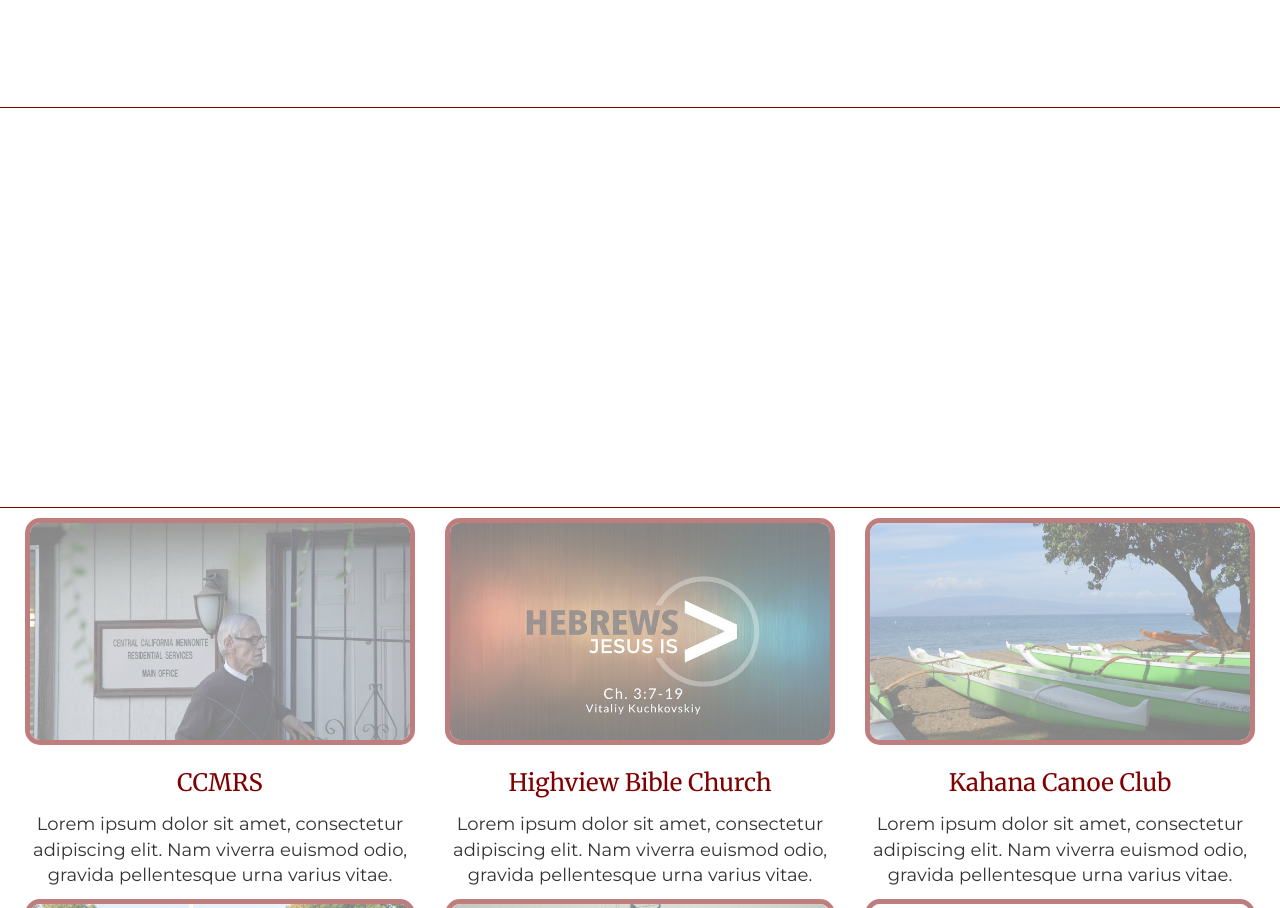
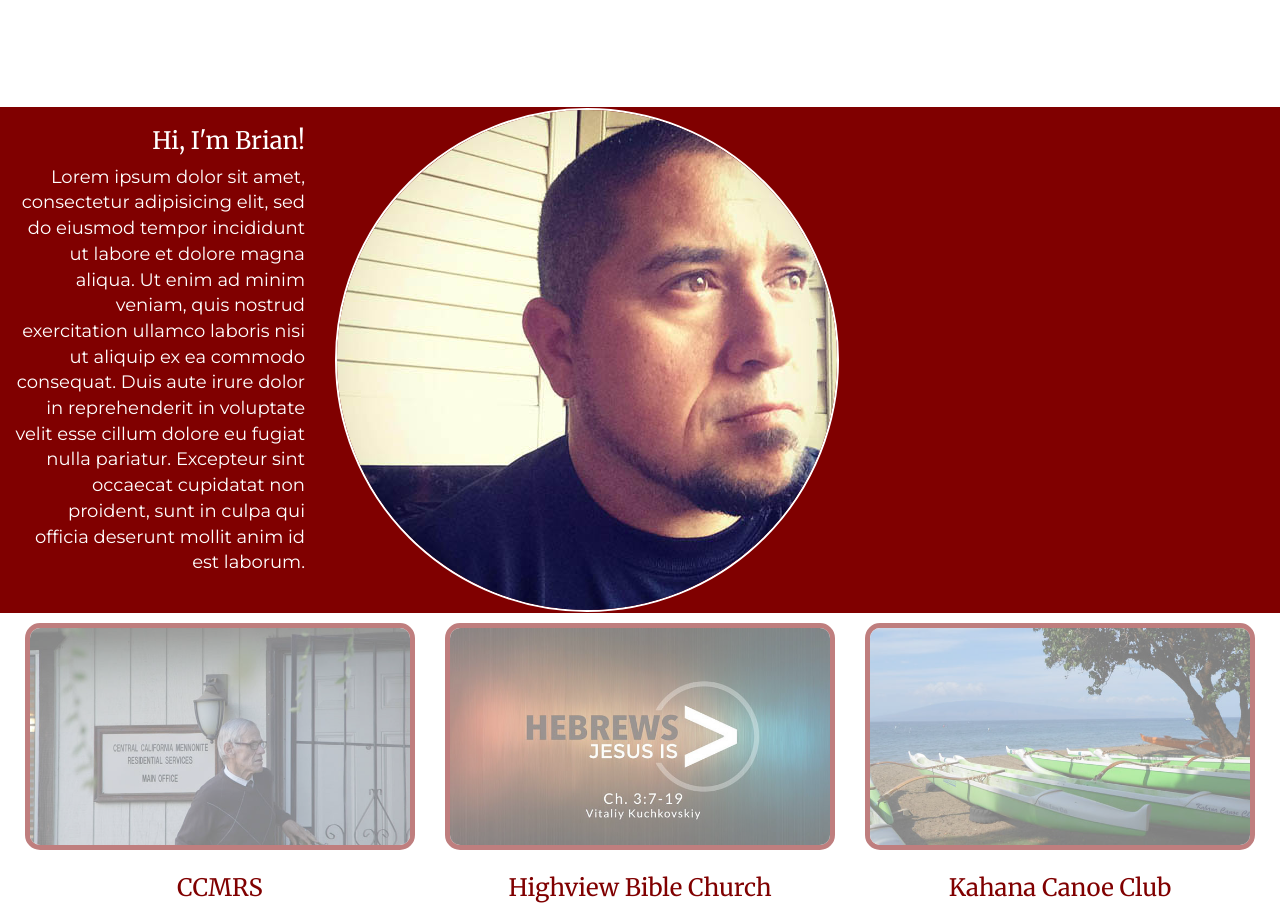
Before and after one commit to brianifoster/portfolio, a plain HTML site: page index.html in a window 1280 px wide. Shown: the part 979-1887 px from the top of the page. Drawn offline with Linux system fonts and the light colour scheme.

Commit message:
Add changes to About section

```diff
--- a/css/styles.css
+++ b/css/styles.css
@@ -204,7 +204,26 @@ section {
 
 
 /** About Styles **/
+#about {
+  background-color: #800000;
+  color: #fff;
+  display: inline-block;
+  text-align: right;
+}
 
+#about h3 {
+  font-family: 'Merriweather', serif;
+  font-size: 24px;
+}
+#about p {
+  font-family: 'Montserrat', sans-serif;
+  font-size: 18px;
+}
+
+#about img {
+  border-radius: 50%;
+  border: 2px solid #fff;
+}
 /** End About Styles **/
 
 /** Follow Styles **/
--- a/index.html
+++ b/index.html
@@ -113,7 +113,13 @@
 
   <!-- About Section -->
   <section id="about" class="row">
-
+    <div class="col-md-3">
+        <h3>Hi, I'm Brian!</h3>
+        <p>Lorem ipsum dolor sit amet, consectetur adipisicing elit, sed do eiusmod tempor incididunt ut labore et dolore magna aliqua. Ut enim ad minim veniam, quis nostrud exercitation ullamco laboris nisi ut aliquip ex ea commodo consequat. Duis aute irure dolor in reprehenderit in voluptate velit esse cillum dolore eu fugiat nulla pariatur. Excepteur sint occaecat cupidatat non proident, sunt in culpa qui officia deserunt mollit anim id est laborum.</p>
+    </div>
+    <div class="col-md-6">
+      <img src="images/about_me.jpg" alt="Brian" class="img-responsive">
+    </div>
   </section>
   <!-- End About Section -->
 
```
